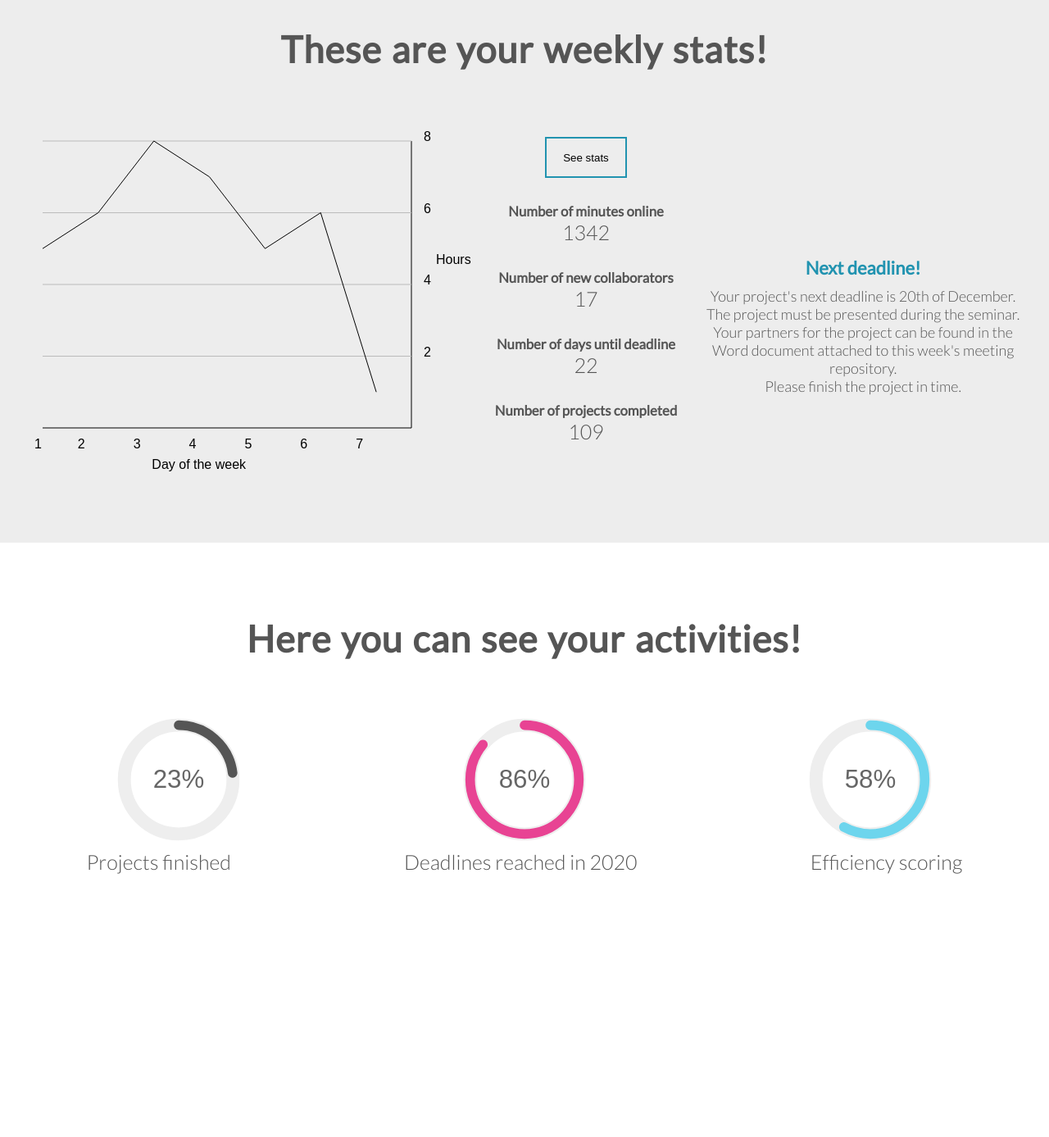
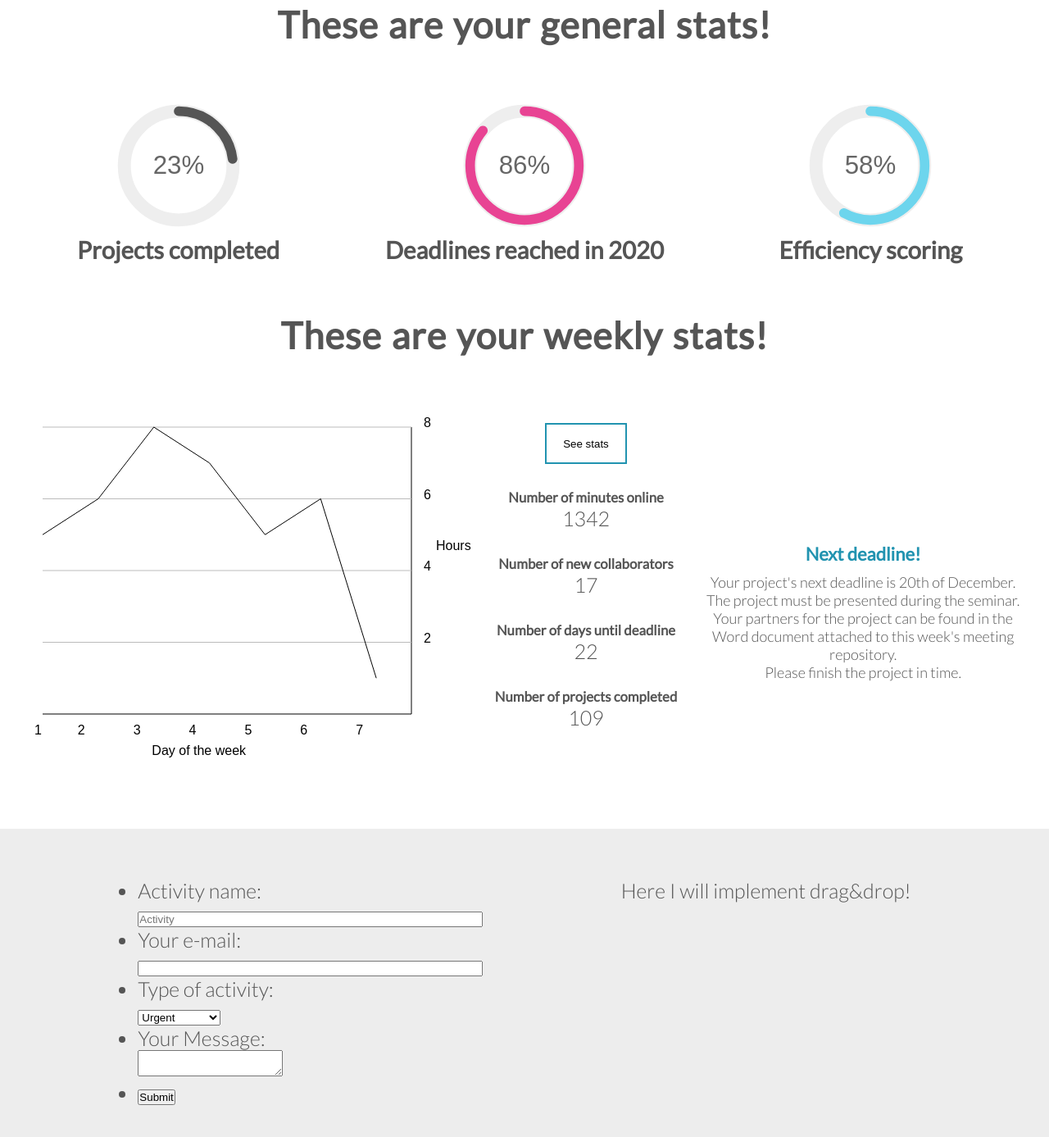
Before and after one commit to dianacrisan/interactive-office-assistant, a plain HTML site: page index.html in a window 1280 px wide. Shown: the part 857-2244 px from the top of the page at 82% size. Before the commit the page ends 2013 px from the top, so only its background shows below. Drawn offline with Linux system fonts and the light colour scheme.

Commit message:
Modified structure

```diff
--- a/index.html
+++ b/index.html
@@ -35,9 +35,76 @@
         </header>
 
         <section class="section weekly-stats">
+            <h2>These are your general stats!</h2>
             <br />
+
+            <div class="activities-percentages">
+                <div class="single-chart">
+                    <svg viewBox="0 0 36 36" class="circular-chart grey">
+                        <path
+                            class="circle-bg"
+                            d="M18 2.0845
+                          a 15.9155 15.9155 0 0 1 0 31.831
+                          a 15.9155 15.9155 0 0 1 0 -31.831"
+                        />
+                        <path
+                            class="circle"
+                            stroke-dasharray="23, 100"
+                            d="M18 2.0845
+                          a 15.9155 15.9155 0 0 1 0 31.831
+                          a 15.9155 15.9155 0 0 1 0 -31.831"
+                        />
+                        <text x="18" y="20.35" class="percentage">23%</text>
+                    </svg>
+                    <h3>Projects completed</h3>
+                </div>
+
+                <div class="single-chart">
+                    <svg viewBox="0 0 36 36" class="circular-chart pink">
+                        <path
+                            class="circle-bg"
+                            d="M18 2.0845
+                          a 15.9155 15.9155 0 0 1 0 31.831
+                          a 15.9155 15.9155 0 0 1 0 -31.831"
+                        />
+                        <path
+                            class="circle"
+                            stroke-dasharray="86, 100"
+                            d="M18 2.0845
+                          a 15.9155 15.9155 0 0 1 0 31.831
+                          a 15.9155 15.9155 0 0 1 0 -31.831"
+                        />
+                        <text x="18" y="20.35" class="percentage">86%</text>
+                    </svg>
+                    <h3>Deadlines reached in 2020</h3>
+                </div>
+
+                <div class="single-chart">
+                    <svg viewBox="0 0 36 36" class="circular-chart blue">
+                        <path
+                            class="circle-bg"
+                            d="M18 2.0845
+                          a 15.9155 15.9155 0 0 1 0 31.831
+                          a 15.9155 15.9155 0 0 1 0 -31.831"
+                        />
+                        <path
+                            class="circle"
+                            stroke-dasharray="58, 100"
+                            d="M18 2.0845
+                          a 15.9155 15.9155 0 0 1 0 31.831
+                          a 15.9155 15.9155 0 0 1 0 -31.831"
+                        />
+                        <text x="18" y="20.35" class="percentage">58%</text>
+                    </svg>
+                    <h3>Efficiency scoring</h3>
+                </div>
+            </div>
+
+            <br>
+            <br>
             <h2>These are your weekly stats!</h2>
             <br />
+
             <div class="stats-elements">
                 <div class="chart">
                     <canvas
@@ -91,76 +158,46 @@
         </section>
 
         <section class="section your-activities">
-            <br />
-            <h2>Here you can see your activities!</h2>
-            <br />
-            <div class="activities-percentages">
-                <div class="single-chart">
-                    <svg viewBox="0 0 36 36" class="circular-chart grey">
-                        <path
-                            class="circle-bg"
-                            d="M18 2.0845
-                          a 15.9155 15.9155 0 0 1 0 31.831
-                          a 15.9155 15.9155 0 0 1 0 -31.831"
-                        />
-                        <path
-                            class="circle"
-                            stroke-dasharray="23, 100"
-                            d="M18 2.0845
-                          a 15.9155 15.9155 0 0 1 0 31.831
-                          a 15.9155 15.9155 0 0 1 0 -31.831"
-                        />
-                        <text x="18" y="20.35" class="percentage">23%</text>
-                    </svg>
-                </div>
+            <!-- drag and drop functionality -->
+            <div class="stats-elements">
+                <form>
+                    <ul class="form-activities">
+                        <li>
+                            <label>Activity name:</label>
+                            <br>
+                            <input type="text" name="field1" placeholder="Activity" size="50px" />
+                        </li>
+                        <li>
+                            <label>Your e-mail: </label>
+                            <br>
+                            <input type="email" name="field2" size="50px"/>
+                        </li>
+                        <li>
+                            <label>Type of activity:</label>
+                            <br>
+                            <select name="field3" class="field-select">
+                            <option value="Urgent">Urgent</option>
+                            <option value="Personal">Personal</option>
+                            <option value="Group Activity">Team Activity</option>
+                            <option value="Optional">Optional</option>
+                            </select>
+                        </li>
+                        <li>
+                            <label>Your Message:</label>
+                            <br>
+                            <textarea name="field4" id="field4"></textarea>
+                        </li>
+                        <li>
+                            <input type="submit" value="Submit" onClick="addActivityToList()"/>
+                        </li>
+                        <br>
+                    </ul>
+                </form>
 
-                <div class="single-chart">
-                    <svg viewBox="0 0 36 36" class="circular-chart pink">
-                        <path
-                            class="circle-bg"
-                            d="M18 2.0845
-                          a 15.9155 15.9155 0 0 1 0 31.831
-                          a 15.9155 15.9155 0 0 1 0 -31.831"
-                        />
-                        <path
-                            class="circle"
-                            stroke-dasharray="86, 100"
-                            d="M18 2.0845
-                          a 15.9155 15.9155 0 0 1 0 31.831
-                          a 15.9155 15.9155 0 0 1 0 -31.831"
-                        />
-                        <text x="18" y="20.35" class="percentage">86%</text>
-                    </svg>
-                </div>
-
-                <div class="single-chart">
-                    <svg viewBox="0 0 36 36" class="circular-chart blue">
-                        <path
-                            class="circle-bg"
-                            d="M18 2.0845
-                          a 15.9155 15.9155 0 0 1 0 31.831
-                          a 15.9155 15.9155 0 0 1 0 -31.831"
-                        />
-                        <path
-                            class="circle"
-                            stroke-dasharray="58, 100"
-                            d="M18 2.0845
-                          a 15.9155 15.9155 0 0 1 0 31.831
-                          a 15.9155 15.9155 0 0 1 0 -31.831"
-                        />
-                        <text x="18" y="20.35" class="percentage">58%</text>
-                    </svg>
+                <div>
+                    <p>Here I will implement drag&drop!</p>
                 </div>
             </div>
-
-            <div class="activities-info">
-                <p>Projects finished</p>
-                <p>Deadlines reached in 2020</p>
-                <p>Efficiency scoring</p>
-            </div>
-            <br />
-
-            <!-- drag and drop functionality -->
         </section>
 
         <section class="section-add-activity"></section>
--- a/style.css
+++ b/style.css
@@ -41,6 +41,7 @@
 
 .section {
     padding: 60px 0px;
+    position: relative;
 }
 
 /* ----------------------------------------- */
@@ -156,7 +157,7 @@
 /* ----------------------------------------- */
 
 .weekly-stats {
-    background-color: #ededed;
+    background-color: white;
     /* width: 100%; */
 }
 
@@ -244,7 +245,7 @@
 /* ----------------------------------------- */
 
 .your-activities {
-    background-color: white;
+    background-color: #ededed;
     width: 100%;
 }
 
```
